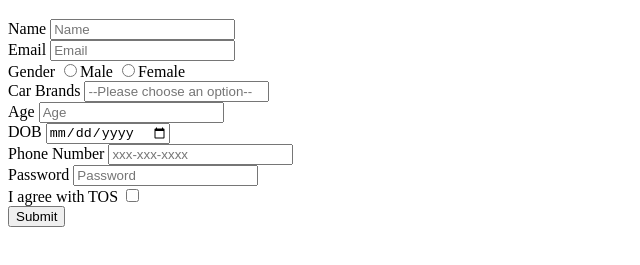
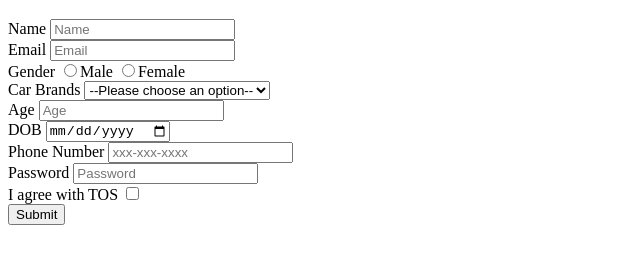
Before and after one commit to acciojob/signup-form-car-ShariqShaikh33, a website: page main.html in a window 1280 px wide. Shown: the part 61-326 px from the top of the page, without its empty margins (0-640 px from the left). Drawn offline with Linux system fonts and the light colour scheme.

Commit message:
created a submission

```diff
--- a/main.html
+++ b/main.html
@@ -22,7 +22,11 @@
 		<input id="gender_f" type="radio" name="gender">Female
 		<br>
 		<label for="cars">Car Brands</label>
-		<input id="cars" type="select" required placeholder="--Please choose an option--">
+		<select id="cars" required>
+			<option value="">--Please choose an option--</option>
+			<option value="1">Honda</option>
+			<option value="2">Maruti</option>
+		</select>
 		<br>
 		<label for="age">Age</label>
 		<input id="age" type="number" required placeholder="Age">
```
